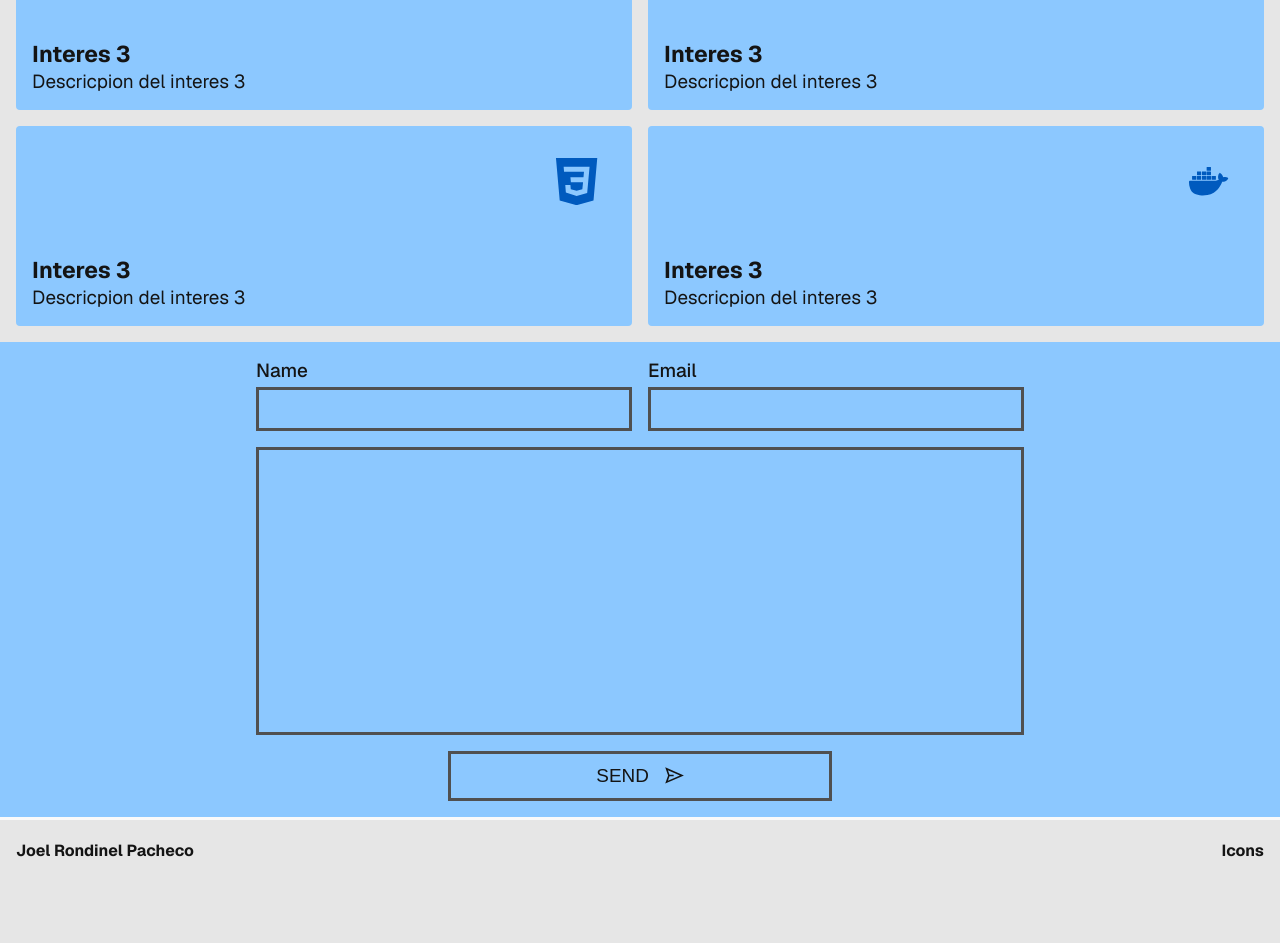
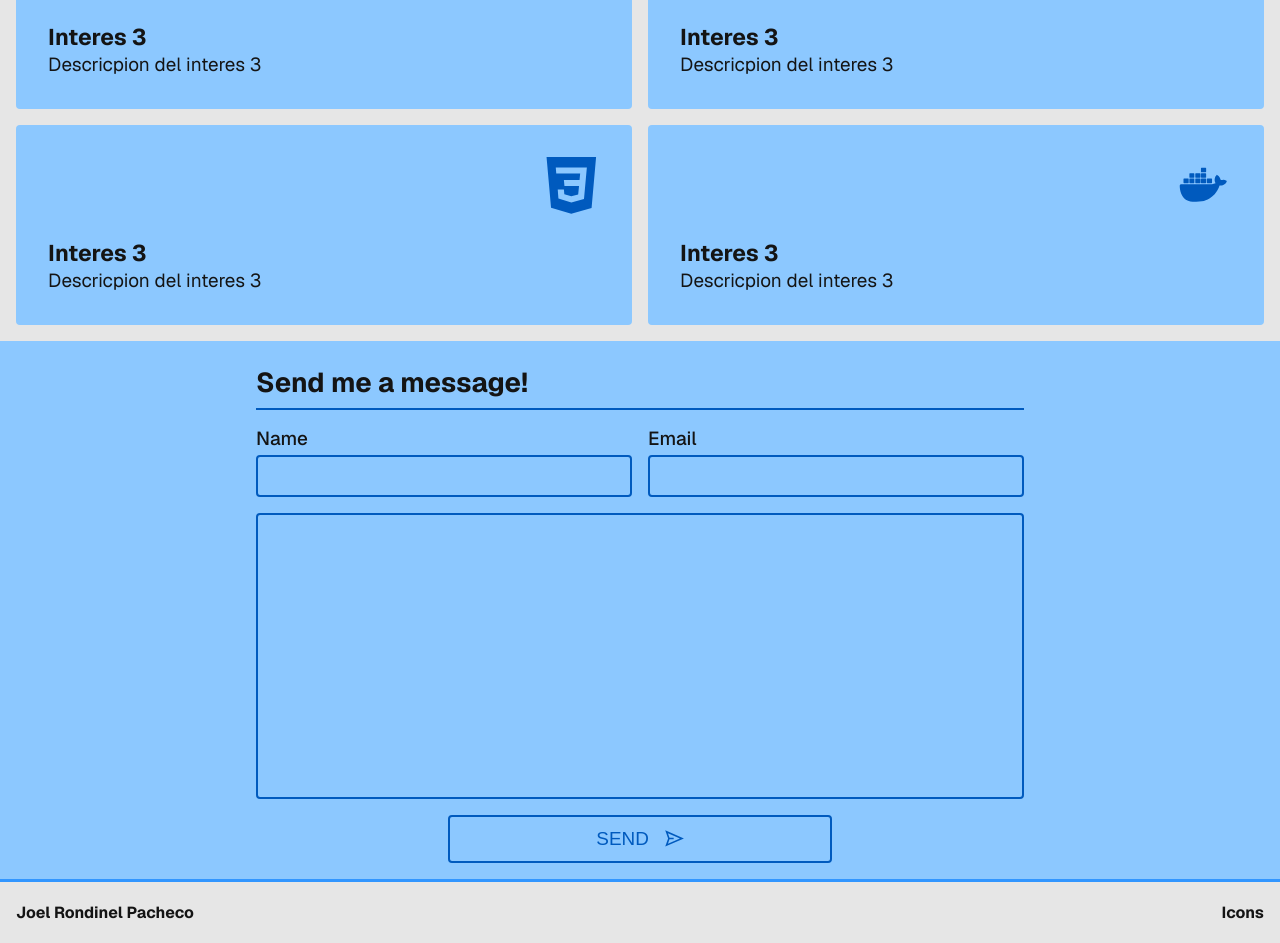
Before and after one commit to JoelRondinelPacheco/security-and-system-skills-assessment, a Next.js app: page / in a window 1280 px wide. Shown: the part 762-1705 px from the top of the page. Before the commit the page ends 1643 px from the top, so only its background shows below. Built offline with nearby package versions, Linux system fonts and the light colour scheme.

Commit message:
Add scroll to contact form

```diff
--- a/src/app/components/about-me/about-me.tsx
+++ b/src/app/components/about-me/about-me.tsx
@@ -1,3 +1,4 @@
+'use client'
 import React, { SVGProps } from "react";
 import styles from "./styles.module.css";
 import Button from "../button/button";
@@ -9,6 +10,14 @@ export function MonoIconsEmail(props?: SVGProps<SVGSVGElement>) {
 }
 
 const AboutMe = () => {
+
+  const handleGoToBottom = () => {
+    window.scrollTo({
+      top: document.body.scrollHeight,
+      behavior: 'smooth'
+    })
+  }
+
   return (
     <section className={`container ${styles.container}`}>
       <div className={`wrapper ${styles.wrapper}`}>
@@ -21,7 +30,7 @@ const AboutMe = () => {
               quaerat deserunt sint tenetur doloribus aperiam.
             </p>
           </div>
-          <div className={styles.buttonWrapper}>
+          <div className={styles.buttonWrapper} onClick={handleGoToBottom}>
             <Button>
               <div className={styles.buttonLabel}><span>CONTACT ME</span><span className={styles.buttonIcon}>{MonoIconsEmail()}</span></div>
             </Button>
--- a/src/app/components/button/styles.module.css
+++ b/src/app/components/button/styles.module.css
@@ -1,18 +1,19 @@
 .button {
     background-color: transparent;
     outline: none;
-    border: 3px solid rgb(var(--border));
+    border: 2px solid rgb(var(--border));
     padding: calc(var(--spacing-base)*2);
     font-size: var(--fs-base);
     width: 100%;
     transition: background-color .25s ease;
-    color: rgb(var(--foreground));
+    color: rgb(var(--border));
     font-weight: 500;
+    border-radius: var(--spacing-base);
 }
 
 .button:hover {
     cursor: pointer;
     background-color: rgb(var(--button-hover));
     border-color: rgb(var(--button-border-hover));
-    color: rgb(var(--background));
+    color: rgb(var(--body-bg));
 }
--- a/src/app/components/contact-form/contact-form.tsx
+++ b/src/app/components/contact-form/contact-form.tsx
@@ -54,11 +54,13 @@ const ContactForm = () => {
 
   return (
     <section className={`container ${styles.container}`}>
+      <h3 className={`${styles.maxWidth} ${styles.formTitle}`}>Send me a message!</h3>
       <form
         onSubmit={handleSubmit}
         ref={form}
         className={`wrapper ${styles.formContainer}`}
       >
+
         <div className={`${styles.inputBox} ${styles.maxWidth}`}>
           <div className={styles.inputContainer}>
             <label htmlFor="fromName" className={styles.inputLabel}>Name</label>
--- a/src/app/components/contact-form/styles.module.css
+++ b/src/app/components/contact-form/styles.module.css
@@ -1,5 +1,12 @@
 .container {
     padding-bottom: calc(var(--spacing-base)*4);
+}
+
+.formTitle {
+    padding-top: calc(var(--spacing-base)*6);
+    font-size: var(--fs-lg);
+    border-bottom: 2px solid rgb(var(--border));
+    padding-bottom: calc(var(--spacing-base)*2);;
 }
 
 .formContainer {
@@ -8,6 +15,7 @@
     gap: calc(var(--spacing-base)*2);
     width: 100%;
     padding: calc(var(--spacing-base)*4);
+    padding-top: calc(var(--spacing-base)*4);
     background-color: rgb(var(--background));
 }
 
@@ -26,11 +34,12 @@
 .inputItem {
     padding: calc(var(--spacing-base)*2) calc(var(--spacing-base)*4);
     background: transparent;
-    border: 3px solid rgb(var(--border));
+    border: 2px solid rgb(var(--border));
     outline: none;
     border-radius: 0;
     font-size: var(--fs-base);
-    color: rgb(var(--foreground))
+    color: rgb(var(--foreground));
+    border-radius: var(--spacing-base);
 }
 
 .inputItem:focus {
--- a/src/app/components/header/styles.module.css
+++ b/src/app/components/header/styles.module.css
@@ -1,5 +1,5 @@
 .headerWrapper {
-    border-bottom: 3px solid rgb(var(--separator));
+    border-bottom: 2px solid rgb(var(--separator));
     background-color: rgb(var(--background));
 }
 
--- a/src/app/components/interest/interest-card/interest-card.tsx
+++ b/src/app/components/interest/interest-card/interest-card.tsx
@@ -1,28 +1,48 @@
-import React from 'react'
-import { Interest } from '@/lib/interest/domain/interest'
-import styles from './styles.module.css'
-import { getCardIcon } from '../utils'
-
+"use client";
+import React, { useEffect, useRef } from "react";
+import { Interest } from "@/lib/interest/domain/interest";
+import styles from "./styles.module.css";
+import { getCardIcon } from "../utils";
 
 const InterestCard = ({ title, description, icon }: Interest) => {
+  const cardRef = useRef<HTMLDivElement | null>(null);
+  const iconCard = getCardIcon(icon, { width: "1.2em", height: "1.2em" });
 
-  const iconCard = getCardIcon(icon, {width: "1.2em", height: "1.2em"});
+  const handleHover = (e: PointerEvent) => {
+    if (!cardRef.current) {
+      return;
+    }
+
+    const x = e.pageX - cardRef.current.offsetLeft;
+    const y = e.pageY - cardRef.current.offsetTop;
+
+    cardRef.current?.setAttribute(
+      "style",
+      `--mouse-x: ${x}px; --mouse-y: ${y}px;`
+    );
+  };
+
+  useEffect(() => {
+    document.body.addEventListener("pointermove", (e) => {
+      handleHover(e);
+    });
+
+    return () => {
+      document.body.removeEventListener("pointermove", (e) => {
+        handleHover(e);
+      });
+    };
+  }, []);
 
   return (
-    <div className={styles.container}>
-      <div className={styles.imageContainer}>
-    {
-      iconCard
-    }
+    <div ref={cardRef} className={styles.container}>
+      <div className={styles.imageContainer}>{iconCard}</div>
+      <div className={styles.infoWrapper}>
+        <h3 className={styles.cardTitle}>{title}</h3>
+        <p className={styles.cardDescription}>{description}</p>
       </div>
-      <div>
-      <h3 className={styles.cardTitle}>{title}</h3>
-        <p className={styles.cardDescription}>
-          {description}
-        </p>
-        </div>
     </div>
-  )
-}
+  );
+};
 
-export default InterestCard
+export default InterestCard;
--- a/src/app/components/interest/interest-card/styles.module.css
+++ b/src/app/components/interest/interest-card/styles.module.css
@@ -1,26 +1,57 @@
 .container {
-    background-color: rgb(var(--background));
-    padding: calc(var(--spacing-base)*4);
-    height: 200px;
+    background-color: rgb(var(--about-me-bg-end));
+    padding: calc(var(--spacing-base)*6);
+    height: 175px;
     display: flex;
     flex-direction: column;
     justify-content: space-between;
-    border-radius: 4px;
+    border-radius: var(--spacing-base);
+    position: relative;
+    z-index: 4;
 
+}
+
+.container:hover::before {
+    opacity: 1;
+}
+
+.container::before {
+    z-index: -1;
+    background: radial-gradient(
+        800px circle at var(--mouse-x) var(--mouse-y),
+        rgba(var(--card-hover)),
+        transparent 40%
+    );
+
+    border-radius: inherit;
+    content: "";
+    height: 100%;
+    left: 0px;
+    position: absolute;
+    top: 0px;
+    width: 100%;
+    opacity: 0;
+    transition: opacity .5s;
 }
 
 .imageContainer {
     align-self: self-end;
-    font-size: var(--fs-xxl);
-    padding: calc(var(--spacing-base)*4);
+    font-size: var(--fs-xxxl);
     transition: transform .5s ease-in-out;
     color: rgb(var(--card-icon-color));
 }
 
 .container:hover .imageContainer {
-    transform: scale(1.2);
+    transform: scale(1.1);
 }
 
+.infoWrapper {
+    transition: transform .5s ease-in-out;
+}
+
+.container:hover .infoWrapper {
+    transform: translate(var(--spacing-base));
+}
 
 .cardTitle {
     font-size: var(--fs-md);
@@ -28,3 +59,21 @@
 .cardDescription {
     font-size: var(--fs-base);
 }
+
+@media (min-width: 640px) {
+    .container {
+        height: 200px;
+    }
+}
+
+@media (min-width: 780px) {
+    .container {
+        padding: calc(var(--spacing-base)*8);
+    }
+}
+
+@media (min-width: 1024px) {
+    .container {
+        height: 250;
+    }
+}
--- a/src/app/globals.css
+++ b/src/app/globals.css
@@ -1,7 +1,6 @@
 :root {
   --background: 140, 200, 255;
   --foreground: 20, 20, 20;
-  --card-icon-color: 0, 90, 190;
   --body-bg: 230, 230, 230;
 
   --primary: 222.2 47.4% 11.2%;
@@ -19,9 +18,9 @@
   --destructive: 240, 70, 65;
   --destructive-foreground: 210 40% 98%;
 
-  --border: 80, 80, 80;
+  --border: 0, 90, 190;
   --input: 214.3 36% 75%;
-  --focus:  30, 30, 30;
+  --focus:  230, 230, 230;
 
   --button-hover: 30, 100, 170;
   --button-border-hover: 30, 100, 170;
@@ -29,10 +28,14 @@
   --spacing-base: 4px;
   --max-width: 500px;
 
+  --card-icon-color: 0, 90, 190;
+  --card-hover: 50, 150, 255, 0.8;
+  --card-border: 50, 150, 255;
+
 
   --about-me-bg-start:50, 150, 255;
   --about-me-bg-end: 140, 200, 255;
-  --separator: 250, 250, 250;
+  --separator: 50, 150, 255;
   /*Font sizes*/
   --fs-sm: clamp(0.91rem, 0.15vi + 0.87rem, 0.99rem);
   --fs-base: clamp(1rem, 0.34vi + 0.91rem, 1.19rem);
@@ -61,12 +64,17 @@
 
   --border: 200, 200, 200;
   --input: 214.3 36% 75%;
-  --focus: 200, 200, 200;
+  --focus:  100, 140, 255;
 
   --button-hover: 200, 200, 200;
   --button-border-hover: 200, 200, 200;
 
   --body-bg: 30, 30, 30;
+
+  --card-hover: 30, 30, 30, 0.6;
+  --card-border: 14, 14, 14;
+
+  --separator: 200, 200, 200;
 }
 
 body {
```
